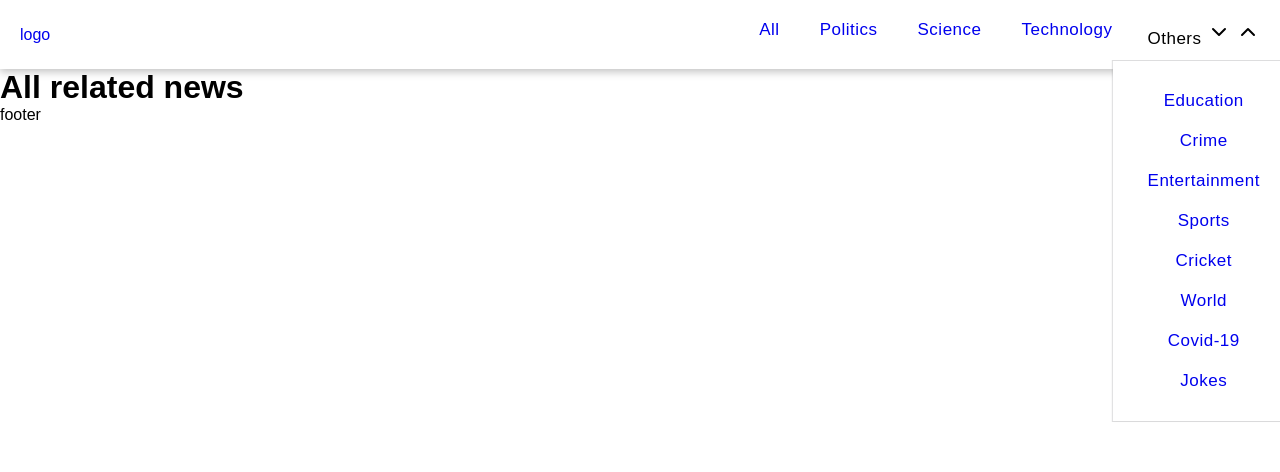
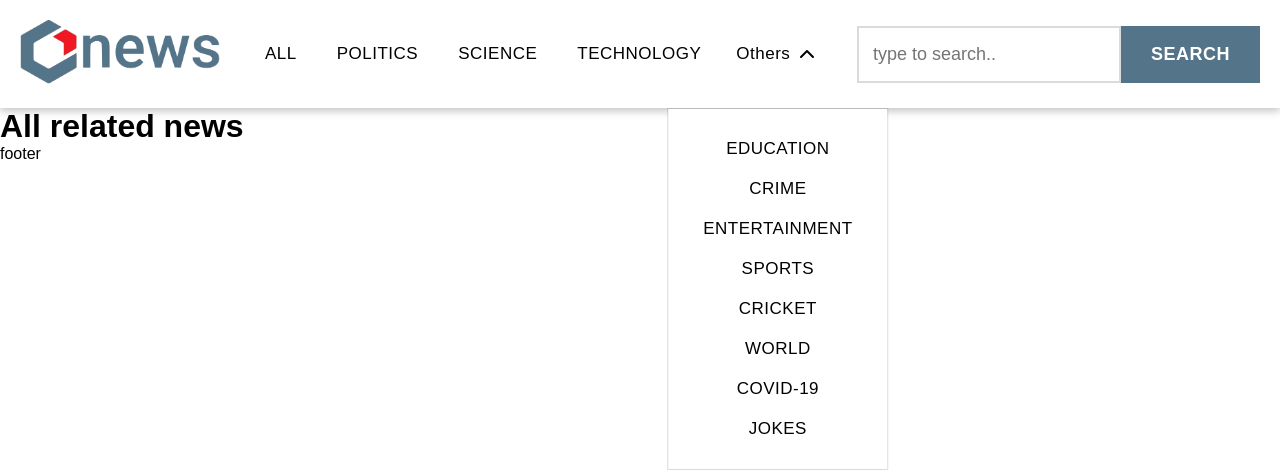
Before and after one commit to Sumit-Kumar-0/React-News-app, a React (Create React App) app in the folder news-app/: page / in a window 1280 px wide. Both pictures are taken after a click on the element "Others". Shown: the top 472 px of the page. Built offline with nearby package versions, Linux system fonts and the light colour scheme; no server answers; the HTML template or start-up script is replaced by a standard one.

Commit message:
header done working on api calling

```diff
--- a/news-app/src/App.css
+++ b/news-app/src/App.css
@@ -11,6 +11,3 @@ ul, li{
 a{
   text-decoration: none;
 }
-.active{
-  color: red;
-}
--- a/news-app/src/compoents/css/Layout.css
+++ b/news-app/src/compoents/css/Layout.css
@@ -11,22 +11,31 @@
 }
 header.header {
     display: flex;
-    gap: 30px;
+    gap: 40px;
     justify-content: space-between;
     width: 100%;
     max-width: 1440px;
     align-items: center;
 }
+.logo img{
+    width: 100%;
+}
 nav.nav {
     display: flex;
-    align-items: self-start;
     gap: 30px;
+    align-items: center;
+    flex-grow: 1;
+    justify-content: space-between;
 }
 nav.nav a {
     font-size: 17px;
-    text-transform: capitalize;
+    text-transform: uppercase;
     letter-spacing: 0.5px;
     padding: 5px;
+    color: #000;
+}
+nav.nav a:hover {
+    color: #547489;
 }
 ul.navlist {
     display: flex;
@@ -36,11 +45,14 @@ ul.navlist {
 .others-nav {
     position: relative;
 }
-.others-nav .others{
+.others-nav .others {
     font-size: 17px;
     letter-spacing: 0.5px;
     text-transform: capitalize;
     cursor: pointer;
+    display: flex;
+    gap: 5px;
+    align-items: center;
 }
 ul.nav-drop-down {
     background: #fff;
@@ -60,7 +72,28 @@ ul.nav-drop-down {
     visibility: hidden;
 }
 ul.active-dropdown{
-    top: 41px;
+    top: 67px;
     visibility: visible;
     height: fit-content;
 }
+.others-nav .nav-down{
+    display: none !important;
+}
+.others-nav .nav-down-active{
+    display: block !important;
+}
+.others-nav .nav-up-active{
+    display: none !important;
+}
+.active{
+    color: #547489 !important;
+  }
+  .logo {
+    width: 100%;
+    display: flex;
+    max-width: 200px;
+    display: flex;
+}
+.search {
+    display: flex;
+}
--- a/news-app/src/compoents/layout/Header.jsx
+++ b/news-app/src/compoents/layout/Header.jsx
@@ -1,12 +1,18 @@
 import React, { useRef } from "react";
 import NavItem from "./NavItem";
 import { Link } from "react-router-dom";
-import { ChevronDown, ChevronUp } from 'lucide-react';
+import { ChevronDown, ChevronUp } from "lucide-react";
+import InputField from "../shared/input-field/InputField";
+import Button from "../shared/buttons/Button";
 
 const Header = () => {
   const navDropDown = useRef();
+  const navUp = useRef();
+  const navDown = useRef();
   const navDropDownHandler = () => {
-    navDropDown.current.classList.toggle('active-dropdown');
+    navDropDown.current.classList.toggle("active-dropdown");
+    navUp.current.classList.toggle("nav-up-active");
+    navDown.current.classList.toggle("nav-down-active");
     console.log(navDropDown.current.className);
   };
 
@@ -68,21 +74,48 @@ const Header = () => {
     <div className="header-container">
       <header className="header">
         <div className="logo">
-          <Link to="/">logo</Link>
+          <Link to="/">
+            <img src="/assets/img/logo.png" alt="logo" />
+          </Link>
         </div>
         <nav className="nav">
           <ul className="navlist">
             {navItems.map((navItem, i) => (
-              <NavItem key={i} to={navItem.to} navLinkName={navItem.navLinkName} />
+              <NavItem
+                key={i}
+                to={navItem.to}
+                navLinkName={navItem.navLinkName}
+              />
             ))}
+            <div onClick={navDropDownHandler} className="others-nav">
+              <p className="others">
+                Others
+                <ChevronDown ref={navUp} className="nav-up" />
+                <ChevronUp ref={navDown} className="nav-down" />
+              </p>
+              <ul ref={navDropDown} className="nav-drop-down">
+                {dropDownItems.map((navItem, i) => (
+                  <NavItem
+                    key={i}
+                    to={navItem.to}
+                    navLinkName={navItem.navLinkName}
+                  />
+                ))}
+              </ul>
+            </div>
           </ul>
-          <div onClick={navDropDownHandler} className="others-nav">
-            <p className="others">Others <ChevronDown /> <ChevronUp /></p>
-            <ul ref={navDropDown} className="nav-drop-down">
-              {dropDownItems.map((navItem, i) => (
-                <NavItem key={i} to={navItem.to} navLinkName={navItem.navLinkName} />
-              ))}
-            </ul>
+
+          <div className="search">
+            <div className="input">
+              <InputField
+                type="search"
+                id="search"
+                placeholder="type to search.."
+                autoComplete="search"
+              />
+            </div>
+
+            <Button className="primary-btn" text="search" />
           </div>
         </nav>
       </header>
--- a/news-app/src/compoents/pages/Home.jsx
+++ b/news-app/src/compoents/pages/Home.jsx
@@ -2,9 +2,37 @@ import React, { Component } from "react";
 import Layout from "../layout/Layout";
 
 export default class Home extends Component {
+  constructor() {
+    super();
+    this.state = {
+      articles: [],
+      totalResults: 0,
+    };
+  }
+  getData = async () => {
+    try {
+      const response = await fetch(
+        "https://newsapi.org/v2/everything?q=all&sortBy=publishedAt&apiKey=5cf39ca281de48599645ed32393550d4"
+      );
+      if(!response.ok){
+        console.log("error while fetching articles!!!");
+        return
+      }
+      const result = await response.json();
+      console.log(result);
+      console.log(result.totalResults);
+    } catch (error) {
+      console.log("error while fetching articles", error);
+    }
+  };
+  componentDidMount() {
+    this.getData();
+  }
   render() {
-    return <Layout>
+    return (
+      <Layout>
         <h1>{this.props.q} related news</h1>
-    </Layout>;
+      </Layout>
+    );
   }
 }
--- /dev/null
+++ b/news-app/src/compoents/shared/buttons/Button.css
@@ -0,0 +1,19 @@
+button.button {
+    padding: 16px 28px;
+    font-size: 18px;
+    letter-spacing: 0.5px;
+    text-transform: uppercase;
+    font-weight: 600;
+    transition: all 0.4s ease-in-out;
+    cursor: pointer;
+}
+button.primary-btn {
+    background: #547489;
+    border: 2px solid #547489;
+    color: #fff;
+}
+button.primary-btn:hover {
+    background: #fff;
+    border: 2px solid #547489;
+    color: #547489;
+}
--- /dev/null
+++ b/news-app/src/compoents/shared/buttons/Button.jsx
@@ -0,0 +1,11 @@
+import React from "react";
+import "./Button.css";
+
+function Button({ text, className, type, onClick }) {
+  return (
+    <button onClick={onClick} className={`button ${className}`} type={type}>
+      {text}
+    </button>
+  );
+}
+export default Button;
--- /dev/null
+++ b/news-app/src/compoents/shared/input-field/InputField.css
@@ -0,0 +1,16 @@
+.input-field input {
+    padding: 14px;
+    font-size: 18px;
+    border: 2px solid #dbdbdb;
+    color: #000;
+    width: 100%;
+    height: 100%;
+    border-radius: 0;
+}
+.input-field {
+    display: flex;
+    flex-direction: column;
+    gap: 3px;
+    width: 100%;
+    height: 100%;
+}
--- /dev/null
+++ b/news-app/src/compoents/shared/input-field/InputField.jsx
@@ -0,0 +1,26 @@
+import React from "react";
+import "./InputField.css";
+
+export default function InputField({
+  type,
+  id,
+  placeholder,
+  required,
+  autoComplete,
+  value,
+  onChange,
+}) {
+  return (
+    <div className="input-field">
+      <input
+        type={type}
+        id={id}
+        placeholder={placeholder}
+        required={required}
+        autoComplete={autoComplete}
+        value={value}
+        onChange={onChange}
+      />
+    </div>
+  );
+}
```
Also changed, not shown: news-app/public/assets/img/logo.png (added).
